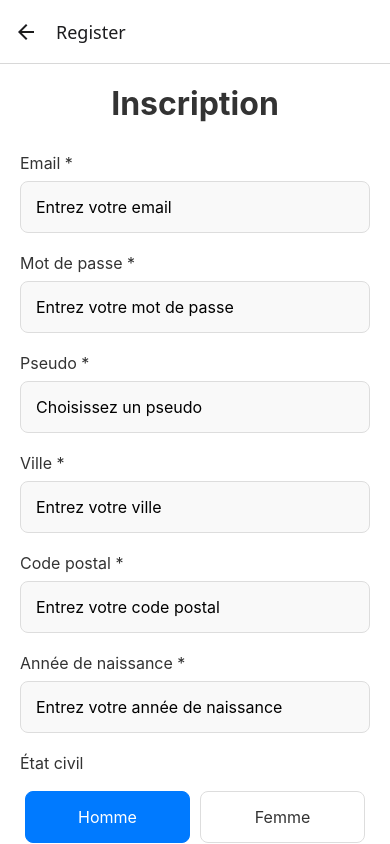
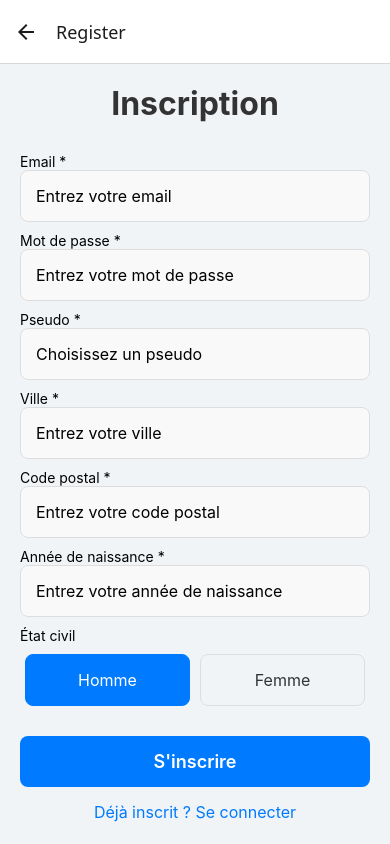
Before and after one commit to naoelwenn/projet_ressource_front_react, a React Native app: screen /Register in a window 390 px wide. Built offline with nearby package versions, Linux system fonts and the light colour scheme; no server answers.

Commit message:
modified:   Styles/globalStyles.js 	modified:   component/DetailSreen.js 	modified:   component/EditScreen.js 	modified:   component/Header.js 	modified:   component/HomeSreen.js 	modified:   component/LoginScreen.js 	modified:   component/RegisterScreen.js 	modified:   component/SearchRessource.js

```diff
--- a/Styles/globalStyles.js
+++ b/Styles/globalStyles.js
@@ -6,63 +6,99 @@ const globalStyle = StyleSheet.create({
     container: {
         flex: 1,
         backgroundColor: "#f0f4f7",
-        },
-
-    //-- entete de page
-    headerButtons: {
-        flexDirection: 'row',
-        justifyContent: 'flex-end',
-        marginHorizontal: 10,
-        marginBottom: 10,
-        marginTop: 10,
-        gap: 10,
     },
 
-    //-- bouton de l'entete
-    smallButton: {
+    //-- entete
+    header: {
+        paddingTop: 50,
+        paddingHorizontal: 20,
+        paddingBottom: 10,
         backgroundColor: '#007AFF',
-        paddingVertical: 6,
-        paddingHorizontal: 12,
-        borderRadius: 8,
+        flexDirection: 'row',
+        justifyContent: 'space-between',
+        alignItems: 'center',
     },
-
-    //-- texte des boutons de l'entete
-    smallButtonText: {
+    headerTitle: {
         color: '#fff',
-        fontSize: 14,
-        fontWeight: 'bold',
+        fontSize: 18,
+        fontWeight: 'bold'
+    },
+    headerLink: {
+        color: '#fff',
+        marginHorizontal: 10
+    },
+    headerButtonGroup: {
+        flexDirection: 'row'
     },
 
     //-- champs de saisie (combobox et input text)
-    input: {
-        backgroundColor: '#fff',
+    standardInputContainer: {
+        marginBottom: 10,
+    },
+    standardLabel: {
+        fontSize: 16,
+        marginBottom: 8,
+        color: '#333',
+    },
+    standardInput: {
+        borderWidth: 1,
+        borderColor: '#ddd',
         borderRadius: 8,
-        paddingVertical: 10,
+        padding: 15,
         fontSize: 16,
+        backgroundColor: '#f9f9f9',
+    },
+    standardInputError: {
+        borderColor: '#ff3b30',
+        backgroundColor: '#fff5f5',
+    },
+    standardErrorText: {
+        color: '#ff3b30',
+        fontSize: 14,
+        marginTop: 5,
+        marginLeft: 5,
+    },
+
+    //input radio
+    standardRadioContainer: {
+        flexDirection: 'row',
+        justifyContent: 'space-between',
+        marginTop: 10,
+    },
+    standardRadioButton: {
+        flex: 1,
+        padding: 15,
+        borderWidth: 1,
         borderColor: '#ddd',
-        borderWidth: 1,
-        marginBottom: 15,
-        elevation: 2, // pour un peu d’ombre sur Android
-        shadowColor: "#000",
-        shadowOpacity: 0.05,
-        shadowOffset: { width: 0, height: 2 },
-        shadowRadius: 4,
-        marginHorizontal: 10,
+        borderRadius: 8,
+        marginHorizontal: 5,
+        alignItems: 'center',
+    },
+    standardRadioButtonSelected: {
+        backgroundColor: '#007AFF',
+        borderColor: '#007AFF',
+    },
+    standardRadioText: {
+        fontSize: 16,
+        color: '#333',
+    },
+    stantardRadioTextSelected: {
+        color: '#fff',
     },
 
     //-- Liste des ressources (blocs)
     listContent: {
-        paddingHorizontal: 10,
+        paddingHorizontal: 3,
     },
     columnWrapper: {
-        justifyContent: "space-evenly", // espace égal entre les blocs
-        marginBottom: 20, // espace vertical entre les rangées
+        justifyContent: "space-evenly",
+        marginBottom: 7,
     },
     itemContainer: {
-        margin: 15,
+        margin: 5,
         backgroundColor: "#ffffff",
         borderRadius: 8,
-        padding: 15,
+        padding: 5,
         borderColor: "#ddd",
         borderWidth: 1,
         shadowColor: "#000",
@@ -94,22 +130,31 @@ const globalStyle = StyleSheet.create({
 
     //-- bouton standard
     standardButton: {
+        backgroundColor: '#007AFF',
+        padding: 15,
+        borderRadius: 8,
+        alignItems: 'center',
         marginTop: 20,
-        backgroundColor: '#007AFF',
-        paddingVertical: 10,
-        paddingHorizontal: 20,
-        borderRadius: 8,
-        alignSelf: 'center'
     },
     standardButtonText: {
         color: '#fff',
+        fontSize: 18,
+        fontWeight: '600',
+    },
+    buttonDisabled: {
+        backgroundColor: '#999',
+    },
+    standardLinkButton: {
+        marginTop: 15,
+        alignItems: 'center',
+    },
+    standardLinkText: {
+        color: '#007AFF',
         fontSize: 16,
-        fontWeight: 'bold',
-        textAlign: 'center',
     },
 
-    //-- titre d'une ressource
-    title: {
+    //-- fiche ressource
+    ressourceTitle: {
         fontSize: 16,
         color: "#333",
         fontWeight: "500",
@@ -117,13 +162,41 @@ const globalStyle = StyleSheet.create({
         textAlign: "center",
     },
 
-    //-- texte d'une ressource
-    text: {
+    ressourceText: {
         fontSize: 14,
         color: "#333",
         marginTop: 8,
         textAlign: "center",
     },
+
+    //-- formulaire d'inscription / connexion
+    keyboardAvoidingView: {
+        flex: 1,
+    },
+    scrollContainer: {
+        flexGrow: 1,
+    },
+    formContainer: {
+        padding: 20,
+        justifyContent: 'center',
+    },
+    errorContainer: {
+        backgroundColor: '#fff5f5',
+        borderWidth: 1,
+        borderColor: '#ff3b30',
+        borderRadius: 8,
+        padding: 15,
+        marginBottom: 20,
+    },
+
+    // titre standard
+    standardTitle: {
+        fontSize: 32,
+        fontWeight: 'bold',
+        marginBottom: 30,
+        textAlign: 'center',
+        color: '#333',
+    },
 });
 
 export default globalStyle;
--- a/component/Header.js
+++ b/component/Header.js
@@ -35,26 +35,29 @@ const Header = ({ user }) => {
   }
 
   return (
-    <View style={styles.header}>
-      <Text style={styles.title}>Ressources relationnelles</Text>
-      <View style={styles.buttonGroup}>
+    <View style={globalStyles.header}>
+      <Text style={globalStyles.headerTitle}>Ressources relationnelles</Text>
+      <View style={globalStyles.headerButtonGroup}>
 
       {/* SI l'utilisateur est connecté : nom de l'utilisateur + btn déconnexion*/}
       {/* SI l'utilisateur n'est pas connecté : connexion + inscription*/}
       {userPseudo ? (
           <>
-            <Text style={styles.userText}>Bonjour, {userPseudo}</Text>
+            <Text style={globalStyles.headerLink}>Bonjour, {userPseudo}</Text>
+            <TouchableOpacity onPress={() => navigation.navigate('Edition')}>
+              <Text style={globalStyles.headerLink}>Créer une ressource</Text>
+            </TouchableOpacity>
             <TouchableOpacity onPress={handleLogout}>
-              <Text style={styles.link}>Déconnexion</Text>
+              <Text style={globalStyles.headerLink}>Déconnexion</Text>
             </TouchableOpacity>
           </>
         ) : (
           <>
             <TouchableOpacity onPress={() => navigation.navigate("Login")}>
-              <Text style={styles.link}>Connexion</Text>
+              <Text style={globalStyles.headerLink}>Connexion</Text>
             </TouchableOpacity>
             <TouchableOpacity onPress={() => navigation.navigate("Register")}>
-              <Text style={styles.link}>Inscription</Text>
+              <Text style={globalStyles.headerLink}>Inscription</Text>
             </TouchableOpacity>
           </>
         )}
@@ -63,20 +66,4 @@ const Header = ({ user }) => {
   );
 };
 
-const styles = StyleSheet.create({
-  header: {
-    paddingTop: 50,
-    paddingHorizontal: 20,
-    paddingBottom: 10,
-    backgroundColor: '#007AFF',
-    flexDirection: 'row',
-    justifyContent: 'space-between',
-    alignItems: 'center',
-  },
-  title: { color: '#fff', fontSize: 18, fontWeight: 'bold' },
-  userText: { color: '#fff', fontSize: 16 },
-  link: { color: '#fff', marginHorizontal: 10 },
-  buttonGroup: { flexDirection: 'row' }
-});
-
 export default Header;
--- a/component/HomeSreen.js
+++ b/component/HomeSreen.js
@@ -3,16 +3,8 @@ import SearchRessource from "./SearchRessource";
 import globalStyles from '../Styles/globalStyles';
 export default function HomeScreen({navigation}){
     return(
-        <View style={styles.container}>
+        <View style={globalStyles.container}>
             <SearchRessource navigation={navigation}/>
         </View>
     );
 }
-
-const styles = StyleSheet.create({
-    container: {
-        flex: 1,
-        backgroundColor: "#f0f4f7",
-        paddingTop: 20,
-      }
-})
--- a/component/LoginScreen.js
+++ b/component/LoginScreen.js
@@ -119,24 +119,24 @@ const LoginScreen = ({ navigation }) => {
   };
 
   return (
-    <SafeAreaView style={styles.container}>
+    <SafeAreaView style={globalStyles.container}>
       <KeyboardAvoidingView
         behavior={Platform.OS === 'ios' ? 'padding' : 'height'}
-        style={styles.keyboardAvoidingView}
+        style={globalStyles.keyboardAvoidingView}
       >
-        <View style={styles.formContainer}>
-          <Text style={styles.title}>Connexion</Text>
+        <View style={globalStyles.formContainer}>
+          <Text style={globalStyles.standardTitle}>Connexion</Text>
 
           {loginError ? (
-            <View style={styles.errorContainer}>
-              <Text style={styles.errorText}>{loginError}</Text>
+            <View style={globalStyles.errorContainer}>
+              <Text style={globalStyles.standardErrorText}>{loginError}</Text>
             </View>
           ) : null}
 
-          <View style={styles.inputContainer}>
-            <Text style={styles.label}>Email *</Text>
+          <View style={globalStyles.standardInputContainer}>
+            <Text style={globalStyles.label}>Email *</Text>
             <TextInput
-              style={[styles.input, errors.email ? styles.inputError : null]}
+              style={[globalStyles.standardInput, errors.email ? globalStyles.standardInputError : null]}
               placeholder="Entrez votre email"
               value={formData.email}
               onChangeText={(value) => handleChange('email', value)}
@@ -144,38 +144,38 @@ const LoginScreen = ({ navigation }) => {
               autoCapitalize="none"
               editable={!isLoading}
             />
-            {errors.email ? <Text style={styles.errorText}>{errors.email}</Text> : null}
+            {errors.email ? <Text style={globalStyles.standardErrorText}>{errors.email}</Text> : null}
           </View>
 
-          <View style={styles.inputContainer}>
-            <Text style={styles.label}>Mot de passe *</Text>
+          <View style={globalStyles.standardInputContainer}>
+            <Text style={globalStyles.label}>Mot de passe *</Text>
             <TextInput
-              style={[styles.input, errors.password ? styles.inputError : null]}
+              style={[globalStyles.standardInput, errors.password ? globalStyles.standardInputError : null]}
               placeholder="Entrez votre mot de passe"
               value={formData.password}
               onChangeText={(value) => handleChange('password', value)}
               secureTextEntry
               editable={!isLoading}
             />
-            {errors.password ? <Text style={styles.errorText}>{errors.password}</Text> : null}
+            {errors.password ? <Text style={globalStyles.standardErrorText}>{errors.password}</Text> : null}
           </View>
 
           <TouchableOpacity
-            style={[styles.button, isLoading && styles.buttonDisabled]}
+            style={[globalStyles.standardButton, isLoading && globalStyles.buttonDisabled]}
             onPress={handleLogin}
             disabled={isLoading}
           >
-            <Text style={styles.buttonText}>
+            <Text style={globalStyles.standardButtonText}>
               {isLoading ? 'Connexion...' : 'Se connecter'}
             </Text>
           </TouchableOpacity>
 
           <TouchableOpacity
-            style={styles.linkButton}
+            style={globalStyles.standardLinkButton}
             onPress={() => navigation.navigate('Register')}
             disabled={isLoading}
           >
-            <Text style={styles.linkText}>
+            <Text style={globalStyles.standardLinkText}>
               Pas encore inscrit ? S'inscrire
             </Text>
           </TouchableOpacity>
@@ -185,82 +185,4 @@ const LoginScreen = ({ navigation }) => {
   );
 };
 
-const styles = StyleSheet.create({
-  container: {
-    flex: 1,
-    backgroundColor: '#fff',
-  },
-  keyboardAvoidingView: {
-    flex: 1,
-  },
-  formContainer: {
-    padding: 20,
-    justifyContent: 'center',
-  },
-  title: {
-    fontSize: 32,
-    fontWeight: 'bold',
-    marginBottom: 30,
-    textAlign: 'center',
-    color: '#333',
-  },
-  inputContainer: {
-    marginBottom: 20,
-  },
-  label: {
-    fontSize: 16,
-    marginBottom: 8,
-    color: '#333',
-  },
-  input: {
-    borderWidth: 1,
-    borderColor: '#ddd',
-    borderRadius: 8,
-    padding: 15,
-    fontSize: 16,
-    backgroundColor: '#f9f9f9',
-  },
-  inputError: {
-    borderColor: '#ff3b30',
-    backgroundColor: '#fff5f5',
-  },
-  errorText: {
-    color: '#ff3b30',
-    fontSize: 14,
-    marginTop: 5,
-    marginLeft: 5,
-  },
-  button: {
-    backgroundColor: '#007AFF',
-    padding: 15,
-    borderRadius: 8,
-    alignItems: 'center',
-    marginTop: 20,
-  },
-  buttonDisabled: {
-    backgroundColor: '#999',
-  },
-  buttonText: {
-    color: '#fff',
-    fontSize: 18,
-    fontWeight: '600',
-  },
-  linkButton: {
-    marginTop: 15,
-    alignItems: 'center',
-  },
-  linkText: {
-    color: '#007AFF',
-    fontSize: 16,
-  },
-  errorContainer: {
-    backgroundColor: '#fff5f5',
-    borderWidth: 1,
-    borderColor: '#ff3b30',
-    borderRadius: 8,
-    padding: 15,
-    marginBottom: 20,
-  },
-});
-
 export default LoginScreen;
--- a/component/RegisterScreen.js
+++ b/component/RegisterScreen.js
@@ -3,6 +3,7 @@ import {  StyleSheet,  View,  Text,  TextInput,  TouchableOpacity,  SafeAreaView
 } from 'react-native';
 import AsyncStorage from '@react-native-async-storage/async-storage';
 import { CommonActions } from '@react-navigation/native';
+import globalStyle from '../Styles/globalStyles';
 
 const RegisterScreen = ({ navigation }) => {
   const [formData, setFormData] = useState({
@@ -195,19 +196,19 @@ const RegisterScreen = ({ navigation }) => {
   };
 
   return (
-    <SafeAreaView style={styles.container}>
+    <SafeAreaView style={globalStyle.container}>
       <KeyboardAvoidingView
         behavior={Platform.OS === 'ios' ? 'padding' : 'height'}
-        style={styles.keyboardAvoidingView}
+        style={globalStyle.keyboardAvoidingView}
       >
-        <ScrollView contentContainerStyle={styles.scrollContainer}>
-          <View style={styles.formContainer}>
-            <Text style={styles.title}>Inscription</Text>
+        <ScrollView contentContainerStyle={globalStyle.scrollContainer}>
+          <View style={globalStyle.formContainer}>
+            <Text style={globalStyle.standardTitle}>Inscription</Text>
 
-            <View style={styles.inputContainer}>
-              <Text style={styles.label}>Email *</Text>
+            <View style={globalStyle.standardInputContainer}>
+              <Text style={globalStyle.label}>Email *</Text>
               <TextInput
-                style={[styles.input, errors.email ? styles.inputError : null]}
+                style={[globalStyle.standardInput, errors.email ? globalStyle.standardInputError : null]}
                 placeholder="Entrez votre email"
                 value={formData.email}
                 onChangeText={(value) => handleChange('email', value)}
@@ -215,50 +216,50 @@ const RegisterScreen = ({ navigation }) => {
                 autoCapitalize="none"
                 editable={!isLoading}
               />
-              {errors.email ? <Text style={styles.errorText}>{errors.email}</Text> : null}
+              {errors.email ? <Text style={globalStyle.standardErrorText}>{errors.email}</Text> : null}
             </View>
 
-            <View style={styles.inputContainer}>
-              <Text style={styles.label}>Mot de passe *</Text>
+            <View style={globalStyle.standardInputContainer}>
+              <Text style={globalStyle.label}>Mot de passe *</Text>
               <TextInput
-                style={[styles.input, errors.password ? styles.inputError : null]}
+                style={[globalStyle.standardInput, errors.password ? globalStyle.standardInputError : null]}
                 placeholder="Entrez votre mot de passe"
                 value={formData.password}
                 onChangeText={(value) => handleChange('password', value)}
                 secureTextEntry
                 editable={!isLoading}
               />
-              {errors.password ? <Text style={styles.errorText}>{errors.password}</Text> : null}
+              {errors.password ? <Text style={globalStyle.standardErrorText}>{errors.password}</Text> : null}
             </View>
 
-            <View style={styles.inputContainer}>
-              <Text style={styles.label}>Pseudo *</Text>
+            <View style={globalStyle.standardInputContainer}>
+              <Text style={globalStyle.label}>Pseudo *</Text>
               <TextInput
-                style={[styles.input, errors.pseudo ? styles.inputError : null]}
+                style={[globalStyle.standardInput, errors.pseudo ? globalStyle.standardInputError : null]}
                 placeholder="Choisissez un pseudo"
                 value={formData.pseudo}
                 onChangeText={(value) => handleChange('pseudo', value)}
                 editable={!isLoading}
               />
-              {errors.pseudo ? <Text style={styles.errorText}>{errors.pseudo}</Text> : null}
+              {errors.pseudo ? <Text style={globalStyle.standardErrorText}>{errors.pseudo}</Text> : null}
             </View>
 
-            <View style={styles.inputContainer}>
-              <Text style={styles.label}>Ville *</Text>
+            <View style={globalStyle.standardInputContainer}>
+              <Text style={globalStyle.label}>Ville *</Text>
               <TextInput
-                style={[styles.input, errors.ville ? styles.inputError : null]}
+                style={[globalStyle.standardInput, errors.ville ? globalStyle.standardInputError : null]}
                 placeholder="Entrez votre ville"
                 value={formData.ville}
                 onChangeText={(value) => handleChange('ville', value)}
                 editable={!isLoading}
               />
-              {errors.ville ? <Text style={styles.errorText}>{errors.ville}</Text> : null}
+              {errors.ville ? <Text style={globalStyle.standardErrorText}>{errors.ville}</Text> : null}
             </View>
 
-            <View style={styles.inputContainer}>
-              <Text style={styles.label}>Code postal *</Text>
+            <View style={globalStyle.standardInputContainer}>
+              <Text style={globalStyle.label}>Code postal *</Text>
               <TextInput
-                style={[styles.input, errors.codepostal ? styles.inputError : null]}
+                style={[globalStyle.standardInput, errors.codepostal ? globalStyle.standardInputError : null]}
                 placeholder="Entrez votre code postal"
                 value={formData.codepostal}
                 onChangeText={(value) => handleChange('codepostal', value)}
@@ -266,13 +267,13 @@ const RegisterScreen = ({ navigation }) => {
                 maxLength={5}
                 editable={!isLoading}
               />
-              {errors.codepostal ? <Text style={styles.errorText}>{errors.codepostal}</Text> : null}
+              {errors.codepostal ? <Text style={globalStyle.standardErrorText}>{errors.codepostal}</Text> : null}
             </View>
 
-            <View style={styles.inputContainer}>
-              <Text style={styles.label}>Année de naissance *</Text>
+            <View style={globalStyle.standardInputContainer}>
+              <Text style={globalStyle.label}>Année de naissance *</Text>
               <TextInput
-                style={[styles.input, errors.anneenaissance ? styles.inputError : null]}
+                style={[globalStyle.standardInput, errors.anneenaissance ? globalStyle.standardInputError : null]}
                 placeholder="Entrez votre année de naissance"
                 value={formData.anneenaissance}
                 onChangeText={(value) => handleChange('anneenaissance', value)}
@@ -280,57 +281,57 @@ const RegisterScreen = ({ navigation }) => {
                 maxLength={4}
                 editable={!isLoading}
               />
-              {errors.anneenaissance ? <Text style={styles.errorText}>{errors.anneenaissance}</Text> : null}
+              {errors.anneenaissance ? <Text style={globalStyle.standardErrorText}>{errors.anneenaissance}</Text> : null}
             </View>
 
-            <View style={styles.inputContainer}>
-              <Text style={styles.label}>État civil</Text>
-              <View style={styles.radioContainer}>
+            <View style={globalStyle.standardInputContainer}>
+              <Text style={globalStyle.label}>État civil</Text>
+              <View style={globalStyle.standardRadioContainer}>
                 <TouchableOpacity
                   style={[
-                    styles.radioButton,
-                    formData.etatcivil === 'H' && styles.radioButtonSelected
+                    globalStyle.standardRadioButton,
+                    formData.etatcivil === 'H' && globalStyle.standardRadioButtonSelected
                   ]}
                   onPress={() => handleChange('etatcivil', 'H')}
                   disabled={isLoading}
                 >
                   <Text style={[
-                    styles.radioText,
-                    formData.etatcivil === 'H' && styles.radioTextSelected
+                    globalStyle.standardRadioText,
+                    formData.etatcivil === 'H' && globalStyle.stantardRadioTextSelected
                   ]}>Homme</Text>
                 </TouchableOpacity>
                 <TouchableOpacity
                   style={[
-                    styles.radioButton,
-                    formData.etatcivil === 'F' && styles.radioButtonSelected
+                    globalStyle.standardRadioButton,
+                    formData.etatcivil === 'F' && globalStyle.standardRadioButtonSelected
                   ]}
                   onPress={() => handleChange('etatcivil', 'F')}
                   disabled={isLoading}
                 >
                   <Text style={[
-                    styles.radioText,
-                    formData.etatcivil === 'F' && styles.radioTextSelected
+                    globalStyle.standardRadioText,
+                    formData.etatcivil === 'F' && globalStyle.stantardRadioTextSelected
                   ]}>Femme</Text>
                 </TouchableOpacity>
               </View>
             </View>
 
             <TouchableOpacity
-              style={[styles.button, isLoading && styles.buttonDisabled]}
+              style={[globalStyle.standardButton, isLoading && globalStyle.buttonDisabled]}
               onPress={handleRegister}
               disabled={isLoading}
             >
-              <Text style={styles.buttonText}>
+              <Text style={globalStyle.standardButtonText}>
                 {isLoading ? 'Inscription...' : 'S\'inscrire'}
               </Text>
             </TouchableOpacity>
 
             <TouchableOpacity
-              style={styles.linkButton}
+              style={globalStyle.standardLinkButton}
               onPress={() => navigation.navigate('Login')}
               disabled={isLoading}
             >
-              <Text style={styles.linkText}>
+              <Text style={globalStyle.standardLinkText}>
                 Déjà inscrit ? Se connecter
               </Text>
             </TouchableOpacity>
@@ -341,102 +342,4 @@ const RegisterScreen = ({ navigation }) => {
   );
 };
 
-const styles = StyleSheet.create({
-  container: {
-    flex: 1,
-    backgroundColor: '#fff',
-  },
-  keyboardAvoidingView: {
-    flex: 1,
-  },
-  scrollContainer: {
-    flexGrow: 1,
-  },
-  formContainer: {
-    padding: 20,
-    justifyContent: 'center',
-  },
-  title: {
-    fontSize: 32,
-    fontWeight: 'bold',
-    marginBottom: 30,
-    textAlign: 'center',
-    color: '#333',
-  },
-  inputContainer: {
-    marginBottom: 20,
-  },
-  label: {
-    fontSize: 16,
-    marginBottom: 8,
-    color: '#333',
-  },
-  input: {
-    borderWidth: 1,
-    borderColor: '#ddd',
-    borderRadius: 8,
-    padding: 15,
-    fontSize: 16,
-    backgroundColor: '#f9f9f9',
-  },
-  inputError: {
-    borderColor: '#ff3b30',
-    backgroundColor: '#fff5f5',
-  },
-  errorText: {
-    color: '#ff3b30',
-    fontSize: 14,
-    marginTop: 5,
-    marginLeft: 5,
-  },
-  radioContainer: {
-    flexDirection: 'row',
-    justifyContent: 'space-between',
-    marginTop: 10,
-  },
-  radioButton: {
-    flex: 1,
-    padding: 15,
-    borderWidth: 1,
-    borderColor: '#ddd',
-    borderRadius: 8,
-    marginHorizontal: 5,
-    alignItems: 'center',
-  },
-  radioButtonSelected: {
-    backgroundColor: '#007AFF',
-    borderColor: '#007AFF',
-  },
-  radioText: {
-    fontSize: 16,
-    color: '#333',
-  },
-  radioTextSelected: {
-    color: '#fff',
-  },
-  button: {
-    backgroundColor: '#007AFF',
-    padding: 15,
-    borderRadius: 8,
-    alignItems: 'center',
-    marginTop: 20,
-  },
-  buttonDisabled: {
-    backgroundColor: '#999',
-  },
-  buttonText: {
-    color: '#fff',
-    fontSize: 18,
-    fontWeight: '600',
-  },
-  linkButton: {
-    marginTop: 15,
-    alignItems: 'center',
-  },
-  linkText: {
-    color: '#007AFF',
-    fontSize: 16,
-  },
-});
-
 export default RegisterScreen;
```
Also changed, not shown: component/DetailSreen.js (+7 -7 lines), component/EditScreen.js (+40 -37 lines), component/SearchRessource.js (+29 -13 lines).
